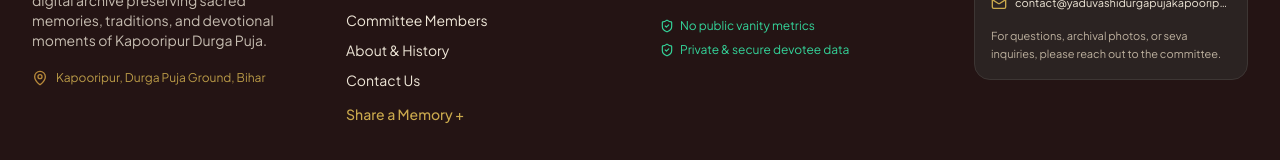
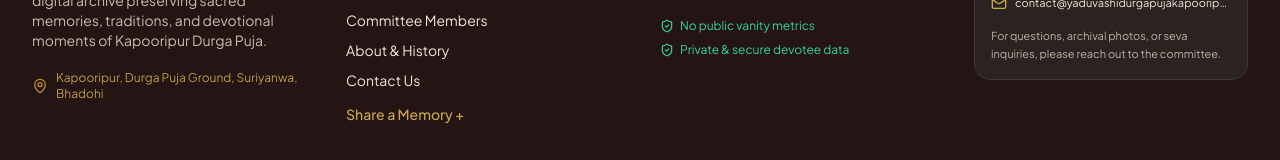
Before and after one commit to theabhi-labs/yaduvashidurgapuja, a React (Vite) app in the folder client/: page /live-darshan in a window 1280 px wide. Shown: the part 1291-1451 px from the top of the page. Built offline with nearby package versions, Linux system fonts and the light colour scheme; no server answers.

Commit message:
fix(location): update location address to Suriyanwa, Bhadohi

```diff
--- a/client/index.html
+++ b/client/index.html
@@ -14,7 +14,7 @@
     <title>Yaduvanshi Durga Puja Kapooripur - Digital Memory Archive</title>
     <meta name="title" content="Yaduvanshi Durga Puja Kapooripur" />
     <meta name="description" content="Digital memory archive and live darshan platform for Yaduvanshi Durga Puja Kapooripur. 'Memories, not popularity' — preserving sacred festive moments." />
-    <meta name="keywords" content="Durga Puja, Kapooripur, Yaduvanshi Durga Puja Kapooripur, Digital Archive, Durga Puja Memories, Live Darshan, Bihar, Puja Samiti" />
+    <meta name="keywords" content="Durga Puja, Kapooripur, Yaduvanshi Durga Puja Kapooripur, Digital Archive, Durga Puja Memories, Live Darshan, Suriyanwa, Bhadohi, Uttar Pradesh, Puja Samiti" />
     <meta name="author" content="Yaduvanshi Durga Puja Samiti Kapooripur" />
 
     <!-- Open Graph / Facebook -->
--- a/client/src/pages/LiveDarshan.tsx
+++ b/client/src/pages/LiveDarshan.tsx
@@ -309,7 +309,7 @@ export const LiveDarshan: React.FC = () => {
                         {activeSession.title || 'Yaduvashi Durga Puja Kapooripur — Maha Aarti'}
                       </h3>
                       <p className="text-xs text-muted font-body mt-0.5">
-                        Broadcaster: <span className="font-semibold text-dark-900">{activeSession.hostName}</span> • Kapooripur, Bihar
+                        Broadcaster: <span className="font-semibold text-dark-900">{activeSession.hostName}</span> • Kapooripur, Suriyanwa, Bhadohi
                       </p>
                       {activeSession.description && (
                         <p className="text-xs text-dark-700 font-body mt-1 bg-cream-100 p-2 rounded-lg border border-cream-200">
--- a/client/src/utils/constants.ts
+++ b/client/src/utils/constants.ts
@@ -6,7 +6,7 @@ export const CANONICAL_BASE_URL = 'https://yaduvashidurgapujakapooripur.online';
 export const CONTACT_EMAIL = 'contact@yaduvashidurgapujakapooripur.online';
 export const LEGAL_ENTITY_NAME = 'Yaduvashi Durga Puja Committee, Kapooripur';
 export const EFFECTIVE_DATE = 'September 2026';
-export const LOCATION_TEXT = 'Kapooripur, Durga Puja Ground, Bihar';
+export const LOCATION_TEXT = 'Kapooripur, Durga Puja Ground, Suriyanwa, Bhadohi';
 
 export const CURRENT_YEAR = new Date().getFullYear();
 export const AVAILABLE_YEARS = Array.from(
```
